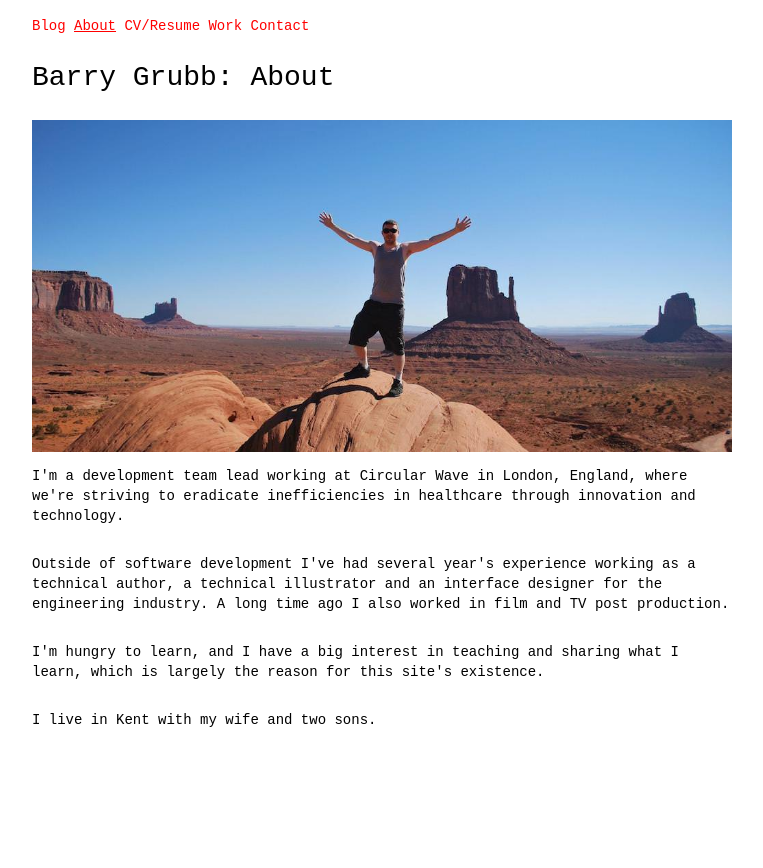
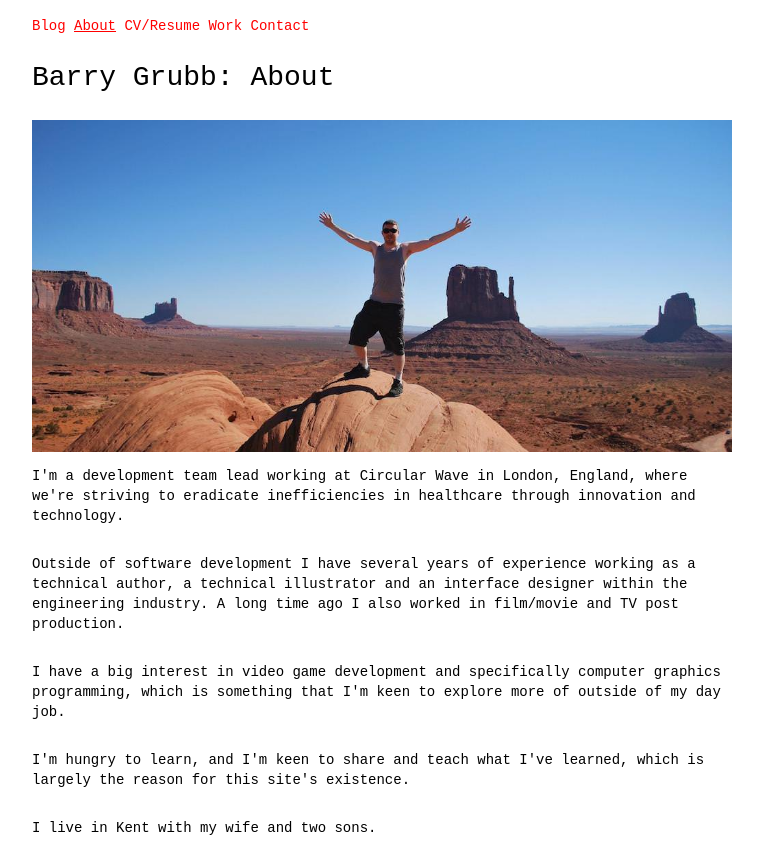
Before and after one commit to bargru83/blog, a website: page docs/about.html in a window 1280 px wide. Shown: the whole page, without its empty margins (258-1021 px from the left). Before the commit the page ends 800 px from the top, so only its background shows below. Drawn offline with Linux system fonts and the light colour scheme.

Commit message:
Amend about page text a bit. Add placeholder text to work page.

```diff
--- a/docs/about.html
+++ b/docs/about.html
@@ -21,9 +21,10 @@
     <img src="./media/barrygrubb.jpg" class="responsive-img"/>
     <div class="post-content">
       <p>I'm a development team lead working at Circular Wave in London, England, where we're striving to eradicate inefficiencies in healthcare through innovation and technology.</p>
-      <p>Outside of software development I've had several year's experience working as a technical author, a technical
-        illustrator and an interface designer for the engineering industry. A long time ago I also worked in film and TV post production.</p>
-      <p>I'm hungry to learn, and I have a big interest in teaching and sharing what I learn, which is largely the reason for this site's existence.</p>
+      <p>Outside of software development I have several years of experience working as a technical author, a technical
+        illustrator and an interface designer within the engineering industry. A long time ago I also worked in film/movie and TV post production.</p>
+        <p>I have a big interest in video game development and specifically computer graphics programming, which is something that I'm keen to explore more of outside of my day job.</p>
+      <p>I'm hungry to learn, and I'm keen to share and teach what I've learned, which is largely the reason for this site's existence.</p>
         <p>I live in Kent with my wife and two sons.</p>
     </div>
   </div>
```
Also changed, not shown: docs/work.html (+1 -1 lines), static/about.html (+4 -3 lines), static/work.html (+1 -1 lines).
